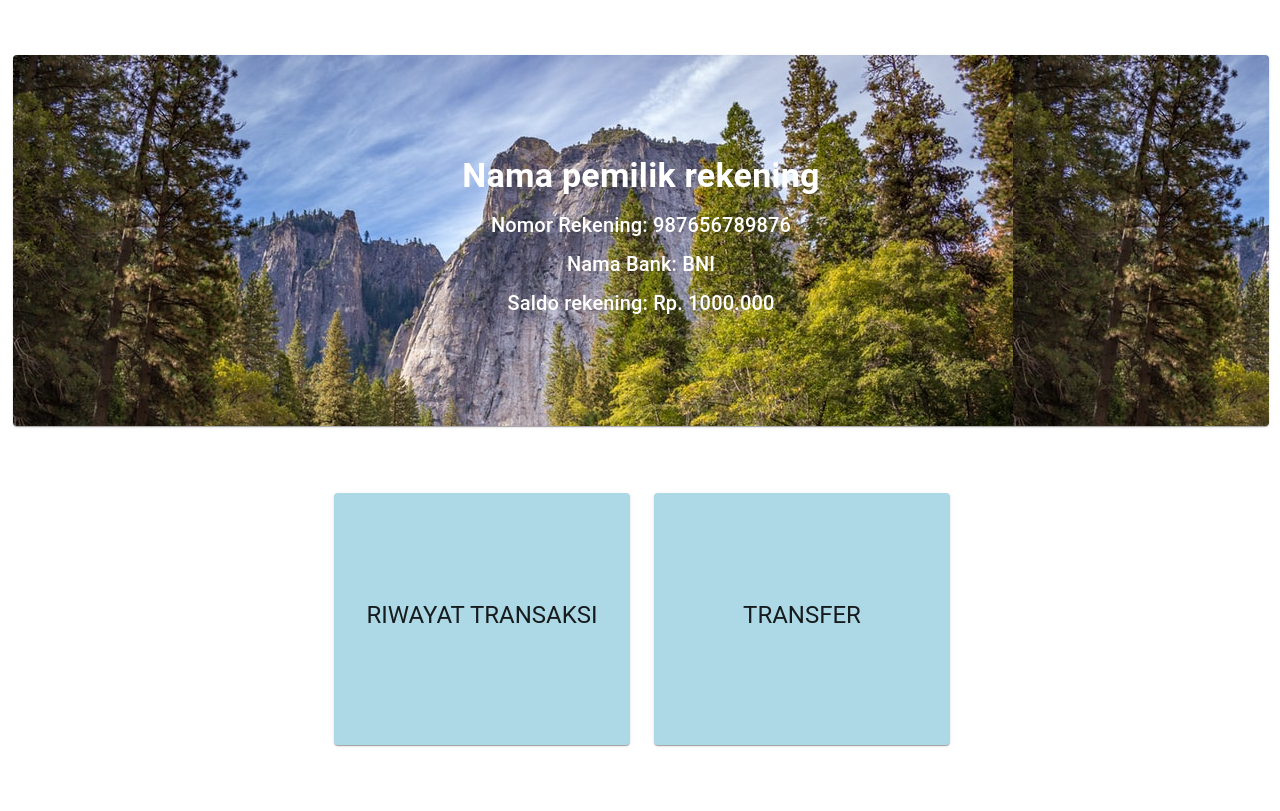
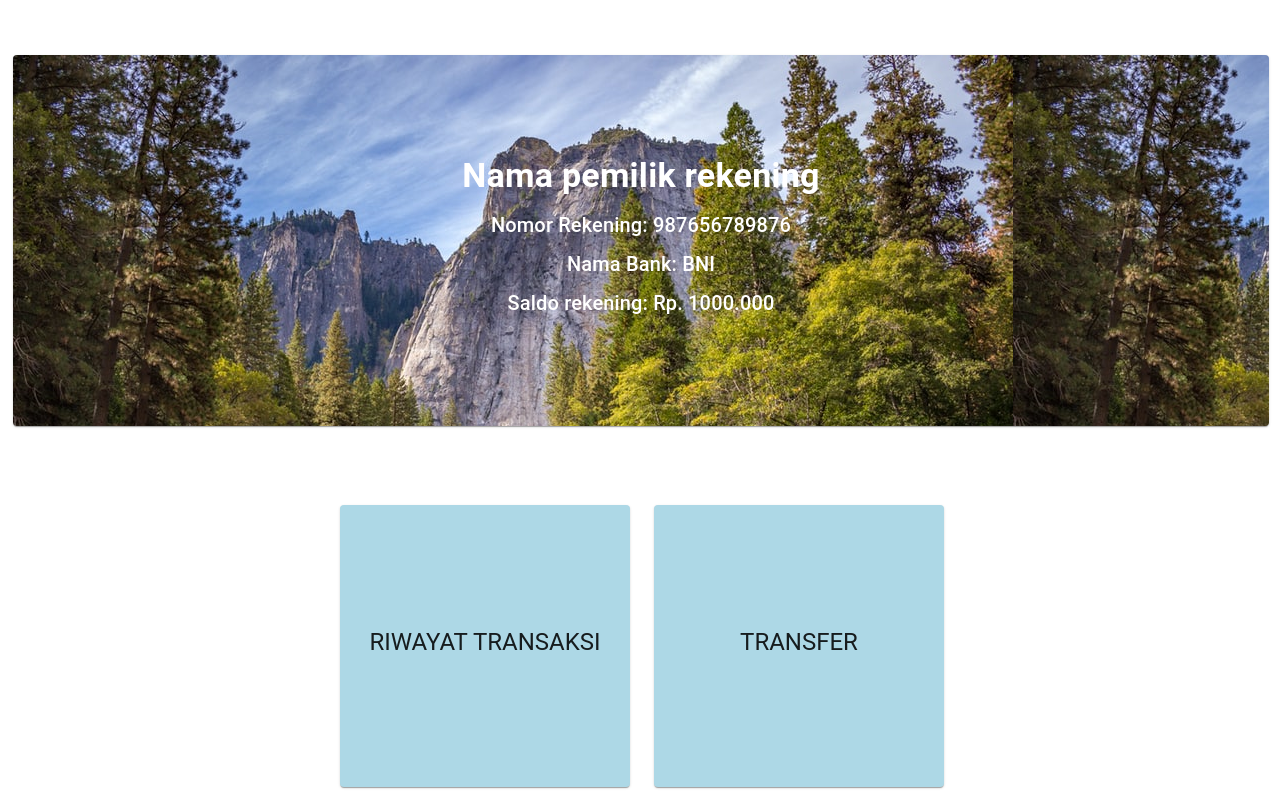
Before and after one commit to avisenna01/Bank-Pro, a React (Create React App) app: page / in a window 1280 px wide. Built offline with nearby package versions, Linux system fonts and the light colour scheme.

Commit message:
add transfer method

```diff
--- a/package.json
+++ b/package.json
@@ -7,7 +7,9 @@
     "react": "^16.11.0",
     "react-dom": "^16.11.0",
     "react-router-dom": "^5.1.2",
-    "react-scripts": "3.2.0"
+    "react-scripts": "3.2.0",
+    "sweetalert2": "^9.3.16",
+    "sweetalert2-react-content": "^2.0.2"
   },
   "scripts": {
     "start": "react-scripts start",
--- a/src/views/HomePage.js
+++ b/src/views/HomePage.js
@@ -6,6 +6,10 @@ import Paper from '@material-ui/core/Paper';
 import Typography from '@material-ui/core/Typography';
 import Background1 from "../assets/nature.jpeg"
 import { Link } from 'react-router-dom';
+import Swal from 'sweetalert2'
+import withReactContent from 'sweetalert2-react-content'
+
+const MySwal = withReactContent(Swal)
 
 const useStyles = makeStyles(theme => ({
     root: {
@@ -14,7 +18,7 @@ const useStyles = makeStyles(theme => ({
     paper: {
         textAlign: 'center',
         color: theme.palette.text.secondary,
-        padding: "100px 0",
+        padding: "115px 0",
         backgroundColor: "lightblue",
 
     },
@@ -32,22 +36,74 @@ const useStyles = makeStyles(theme => ({
 const HomePage = props => {
     const classes = useStyles();
 
+    const handleTransfer = () => {
+        // let i = 0;
+
+        MySwal.mixin({
+            input: 'text',
+            confirmButtonText: 'Next &rarr;',
+            showCancelButton: true,
+            progressSteps: ['1', '2', '3']
+        }).queue([
+            {
+                title: 'Step 1',
+                text: 'Jenis Transaksi'
+            },
+            {
+                title: 'Step 2',
+                text: 'Masukkan rekening tujuan'
+            },
+            {
+                title: 'Step 3',
+                text: 'Masukkan jumlah nominal'
+            },
+        ]).then((result) => {
+            if (result.value) {
+                const answers = JSON.stringify(result.value)
+
+                MySwal.fire({
+                    title: 'Last Check!',
+                    html: `
+                  Spesifikasi Transfer:
+                    <pre>${answers}</pre>
+                `,
+                    confirmButtonText: 'Submit!',
+                    showCancelButton: true,
+                    // timer: 2000000,
+                    // timerProgressBar: true,
+                })
+                // i = 1;
+            }
+        })
+        // .then(() => {
+        //     console.log(i)
+
+        //     // if (result.value) {
+        //     MySwal.fire(
+        //         'Transferred!',
+        //         'Your money has been transferred.',
+        //         'success'
+        //     )
+        //     // }
+        // })
+    }
+
     return (
         <div className={classes.root}>
-            <Grid style={{ marginLeft: "1px" }} container xs={12} spacing={3} >
+            <Grid style={{ marginLeft: "1px" }} container item xs={12} spacing={3} >
                 <Grid style={{ margin: "55px 0" }} item xs={12}><Paper className={classes.paper1}>
                     <Typography className={classes.text} style={{ fontWeight: "bolder" }} variant="h4" gutterBottom>Nama pemilik rekening</Typography>
                     <Typography className={classes.text} variant="h6" gutterBottom>Nomor Rekening: 987656789876</Typography>
                     <Typography className={classes.text} variant="h6" gutterBottom>Nama Bank: BNI</Typography>
                     <Typography className={classes.text} variant="h6" gutterBottom>Saldo rekening: Rp. 1000.000</Typography>
                 </Paper></Grid>
-                <Grid style={{ marginLeft: "1px" }} justify="center" container xs={12} spacing={3}>
+                <Grid style={{ marginLeft: "1px" }} justify="center" container item xs={12} spacing={3}>
                     <Grid item xs={6} sm={3}><Paper className={classes.paper}>
                         <Button component={Link} to="/riwayat">
                             <Typography variant="h5" gutterBottom>Riwayat Transaksi</Typography>
                         </Button></Paper></Grid>
                     <Grid item xs={6} sm={3}><Paper className={classes.paper}>
-                        <Button component={Link} to="/transfer">
+                        <Button onClick={handleTransfer}>
                             <Typography variant="h5" gutterBottom>Transfer</Typography>
                         </Button>
                     </Paper></Grid>
```
Also changed, not shown: 1 other file (tests, documents, lock files or other folders).
